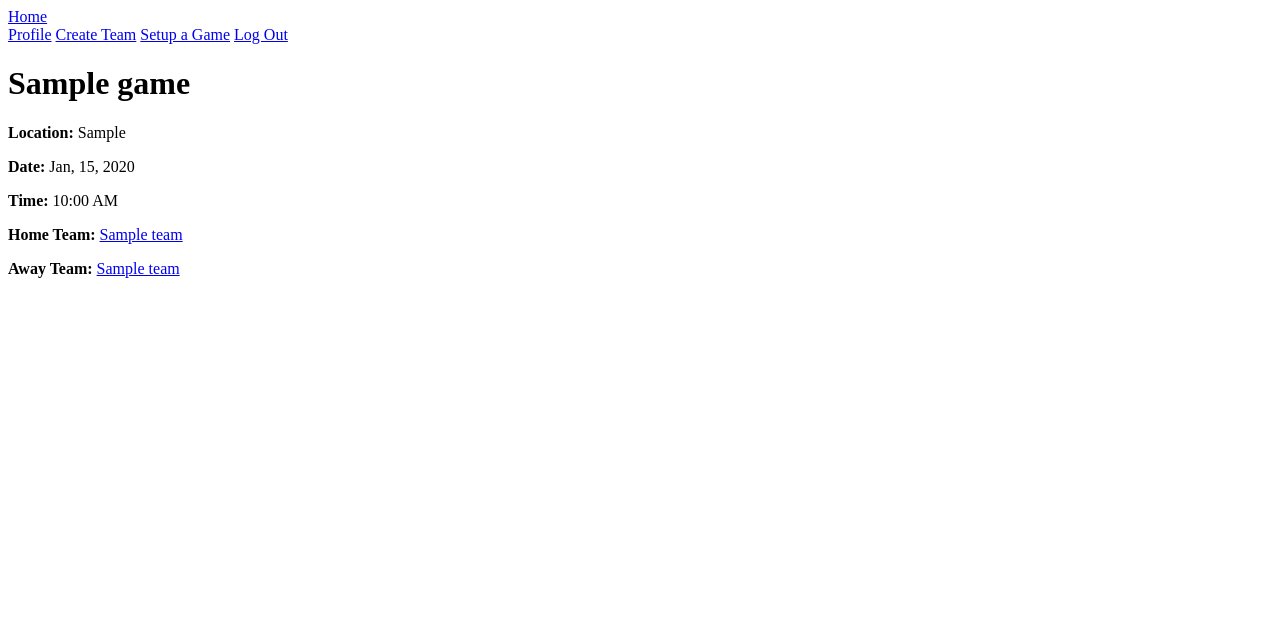
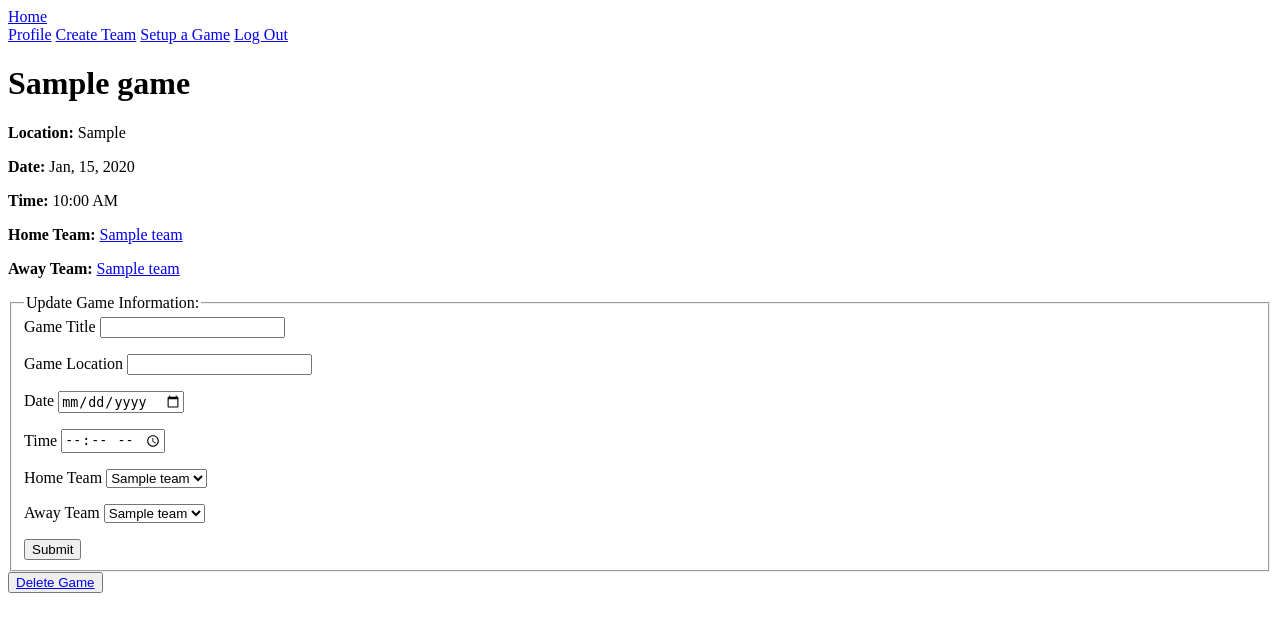
Before and after one commit to scottzyang/kickup-soccer, a Flask app: page /game-details/1 in a window 1280 px wide. Shown: the top 632 px of the page. Run offline with Flask 2, Linux system fonts and the light colour scheme; a user stored in the database is signed in; tables that the repository leaves empty hold one stand-in row (values such as "Sample post").

Commit message:
Add update ability to games

```diff
--- a/kickup_app/main/forms.py
+++ b/kickup_app/main/forms.py
@@ -30,7 +30,7 @@ class TeamForm(FlaskForm):
 
 class GameForm(FlaskForm):
     '''Form to create new game'''
-    name = StringField('Game Title', validators=[DataRequired(), Length(min=3, max=100)])
+    name = StringField('Game Title', validators=[Length(min=3, max=100)])
     location = StringField('Game Location', validators=[DataRequired(), Length(min=3, max=100)])
     date = DateField('Date', validators=[DataRequired()])
     time = TimeField('Time', validators=[DataRequired()])
--- a/kickup_app/main/routes.py
+++ b/kickup_app/main/routes.py
@@ -63,6 +63,14 @@ def delete_team(team_id):
   db.session.commit()
   return redirect(url_for('main.teams_list'))
 
+@main.route('/delete-game/<game_id>', methods=["GET", "POST"])
+@login_required
+def delete_game(game_id):
+  game = Game.query.get(game_id)
+  db.session.delete(game)
+  db.session.commit()
+  return redirect(url_for('main.games_list'))
+
 @main.route('/create-team', methods=['GET', 'POST'])
 @login_required
 def create_team():
@@ -108,7 +116,21 @@ def create_game():
 @login_required
 def game_details(game_id):
   game = Game.query.get(game_id)
-  return render_template('game_details.html', game=game)
+  form = GameForm()
+
+  if form.validate_on_submit():
+    print('hello 2')
+    game.name = game.name if form.name.data == '' else form.name.data
+    game.location = game.location if form.location.data == '' else form.location.data
+    game.date = game.date if form.date.data == '' else form.date.data
+    game.time = game.time if form.time.data == '' else form.time.data
+    game.home_team = game.home_team if form.home_team.data == '' else form.home_team.data
+    game.away_team = game.away_team if form.away_team.data == '' else form.away_team.data
+    db.session.commit()
+    return redirect(url_for('main.game_details', game_id=game.id))
+  else:
+    print('form not validated')
+  return render_template('game_details.html', game=game, form=form)
 
 @main.route('/players', methods=['GET'])
 @login_required
--- a/kickup_app/templates/game_details.html
+++ b/kickup_app/templates/game_details.html
@@ -14,4 +14,70 @@
 
 </section>
 
+<form action="/game-details/{{ game.id }}" method="POST">
+  {{ form.csrf_token }}
+  <fieldset>
+      <legend>Update Game Information:</legend>
+      {{ form.name.label }}
+      {{ form.name }}
+      <ul>
+        {% for error in form.name.errors %}
+            <li class="error">{{ error }}</li>
+        {% endfor %}
+        </ul>
+
+      <ul>
+      {% for error in form.location.errors %}
+          <li class="error">{{ error }}</li>
+      {% endfor %}
+      </ul>
+
+      {{ form.location.label }}
+      {{ form.location }}
+      <ul>
+      {% for error in form.location.errors %}
+          <li class="error">{{ error }}</li>
+      {% endfor %}
+      </ul>
+
+      {{ form.date.label }}
+      {{ form.date }}
+      <ul>
+      {% for error in form.time.errors %}
+          <li class="error">{{ error }}</li>
+      {% endfor %}
+      </ul>
+
+      {{ form.time.label }}
+      {{ form.time }}
+      <ul>
+      {% for error in form.time.errors %}
+          <li class="error">{{ error }}</li>
+      {% endfor %}
+      </ul>
+
+      {{ form.home_team.label }}
+      {{ form.home_team }}
+      <ul>
+      {% for error in form.home_team.errors %}
+          <li class="error">{{ error }}</li>
+      {% endfor %}
+      </ul>
+
+      {{ form.away_team.label }}
+      {{ form.away_team }}
+      <ul>
+      {% for error in form.away_team.errors %}
+          <li class="error">{{ error }}</li>
+      {% endfor %}
+      </ul>
+
+      {{ form.submit }}
+
+  </fieldset>
+</form>
+{% if current_user.team == game.home_team or current_user.team == game.away_team %}
+  <button><a href="/delete-game/{{game.id}}">Delete Game</a></button>
+{% endif %}
+
 {% endblock %}
```
